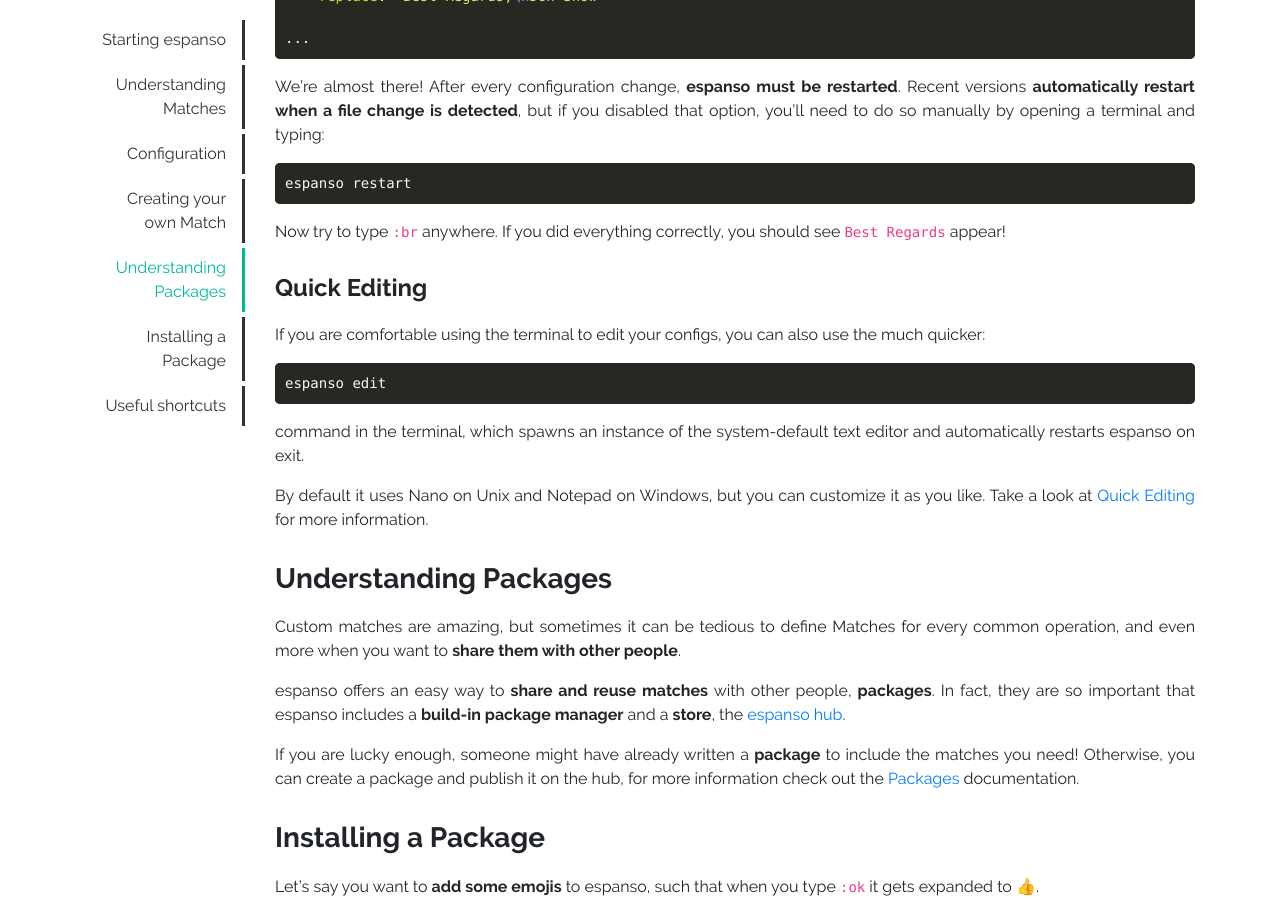
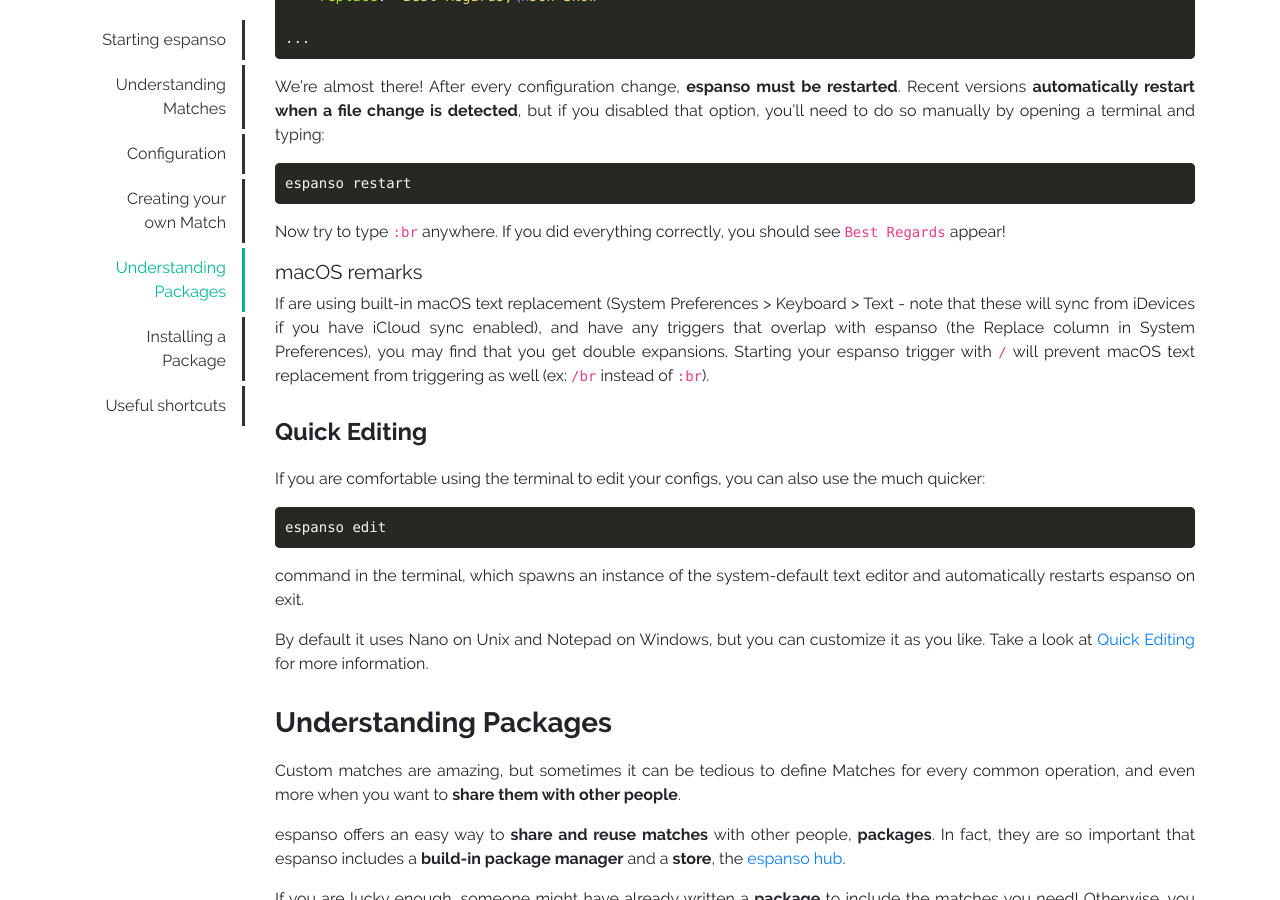
Before and after one commit to espanso/espanso, a Jekyll site: the page built from docs/get-started.md, in a window 1280 px wide and 900 px high, scrolled down 2910 px. Built offline with Jekyll 4.4.1, drawn with Linux system fonts in a browser that asks for light colours.

Commit message:
Note to avoid conflict with macOS text replacement
I've tried many different characters, and the only one that I found to work was /, but I'm open to other suggestions for how to document this!

```diff
--- a/docs/get-started.md
+++ b/docs/get-started.md
@@ -141,6 +141,10 @@
 
 Now try to type `:br` anywhere. If you did everything correctly, you should see `Best Regards` appear!
 
+##### macOS remarks
+
+If are using built-in macOS text replacement (System Preferences > Keyboard > Text - note that these will sync from iDevices if you have iCloud sync enabled), and have any triggers that overlap with espanso (the Replace column in System Preferences), you may find that you get double expansions. Starting your espanso trigger with `/` will prevent macOS text replacement from triggering as well (ex: `/br` instead of `:br`).
+
 #### Quick Editing
 
 If you are comfortable using the terminal to edit your configs, you can also use the much quicker:
```
